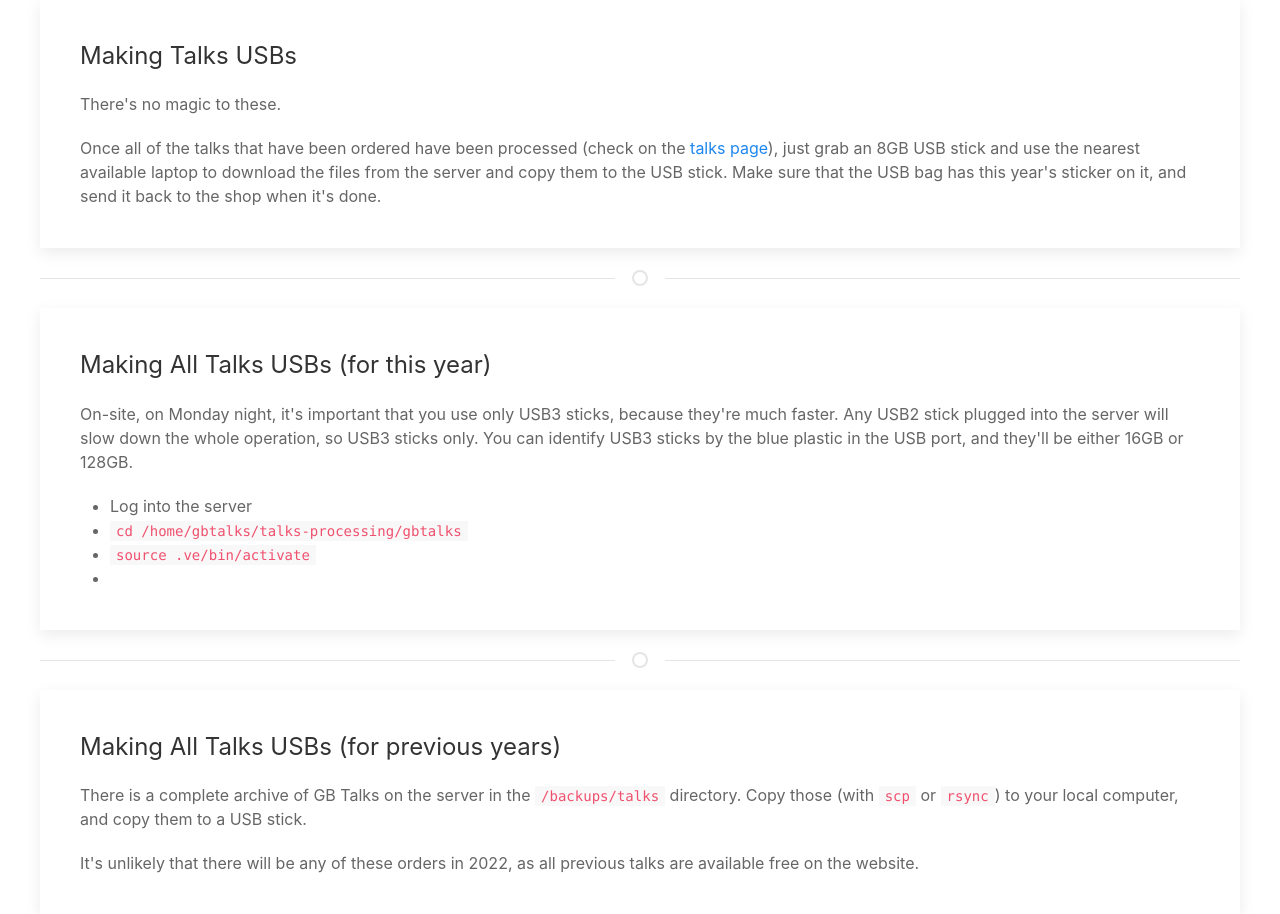
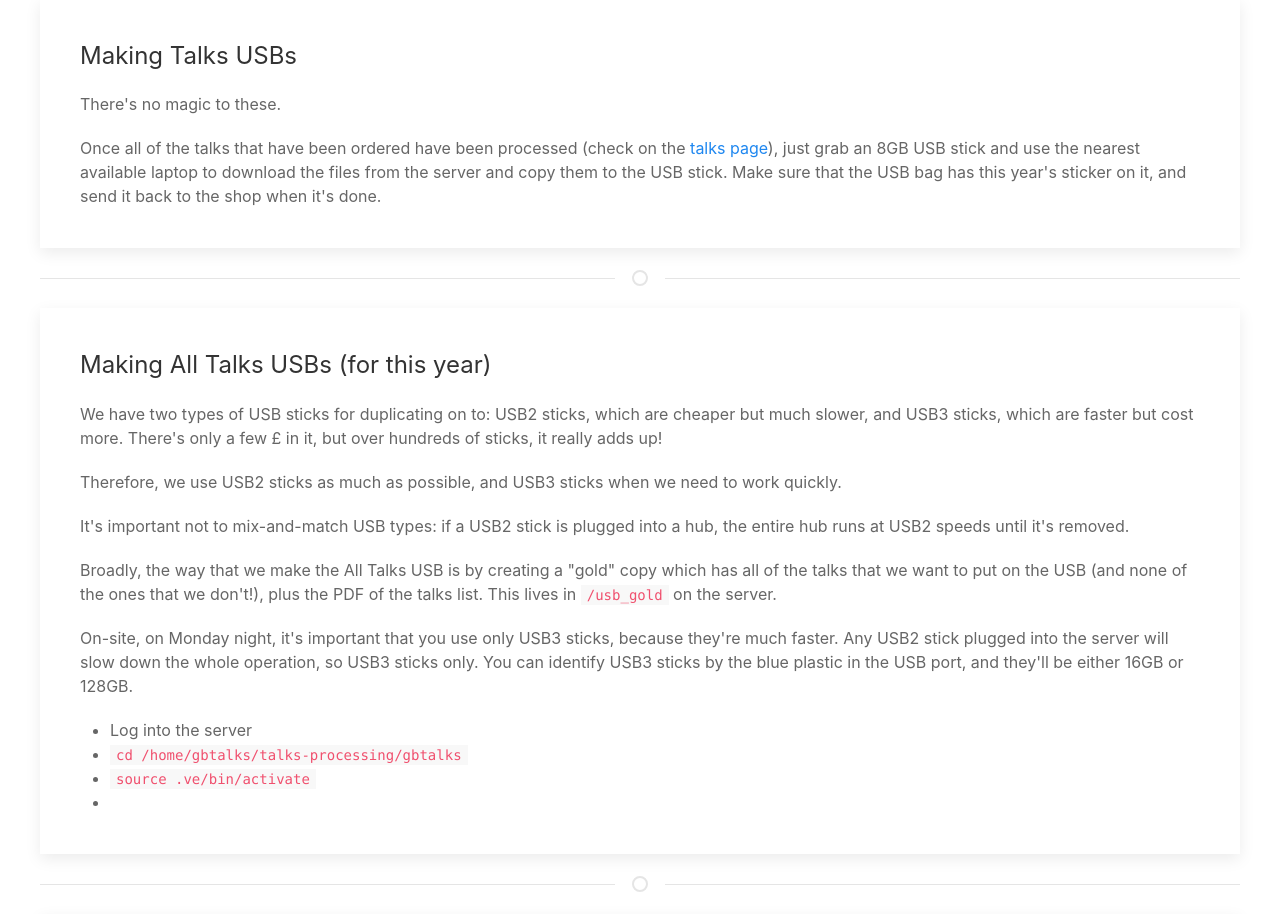
Before and after one commit to greenbelt-recorded-talks/talks-processing, a Flask app: page /duplication in a window 1280 px wide. Shown: the part 995-1909 px from the top of the page. Run offline with Flask 2, Linux system fonts and the light colour scheme; some libraries are stand-ins or nearby versions.

Commit message:
make usb tools dir

```diff
--- a/gbtalks/templates/duplication.html
+++ b/gbtalks/templates/duplication.html
@@ -66,6 +66,15 @@
 
 ### Making All Talks USBs (for this year)
 
+We have two types of USB sticks for duplicating on to: USB2 sticks, which are cheaper but much slower, and USB3 sticks, which are faster but cost more. There's only a few £ in it, but over hundreds of sticks, it really adds up!
+
+Therefore, we use USB2 sticks as much as possible, and USB3 sticks when we need to work quickly.
+
+It's important not to mix-and-match USB types: if a USB2 stick is plugged into a hub, the entire hub runs at USB2 speeds until it's removed.
+
+Broadly, the way that we make the All Talks USB is by creating a "gold" copy which has all of the talks that we want to put on the USB (and none of the ones that we don't!), plus the PDF of the talks list. This lives in `/usb_gold` on the server.
+
+
 On-site, on Monday night, it's important that you use only USB3 sticks, because they're much faster. Any USB2 stick plugged into the server will slow down the whole operation, so USB3 sticks only. You can identify USB3 sticks by the blue plastic in the USB port, and they'll be either 16GB or 128GB.
 
 * Log into the server
```
Also changed, not shown: 4 other files.
